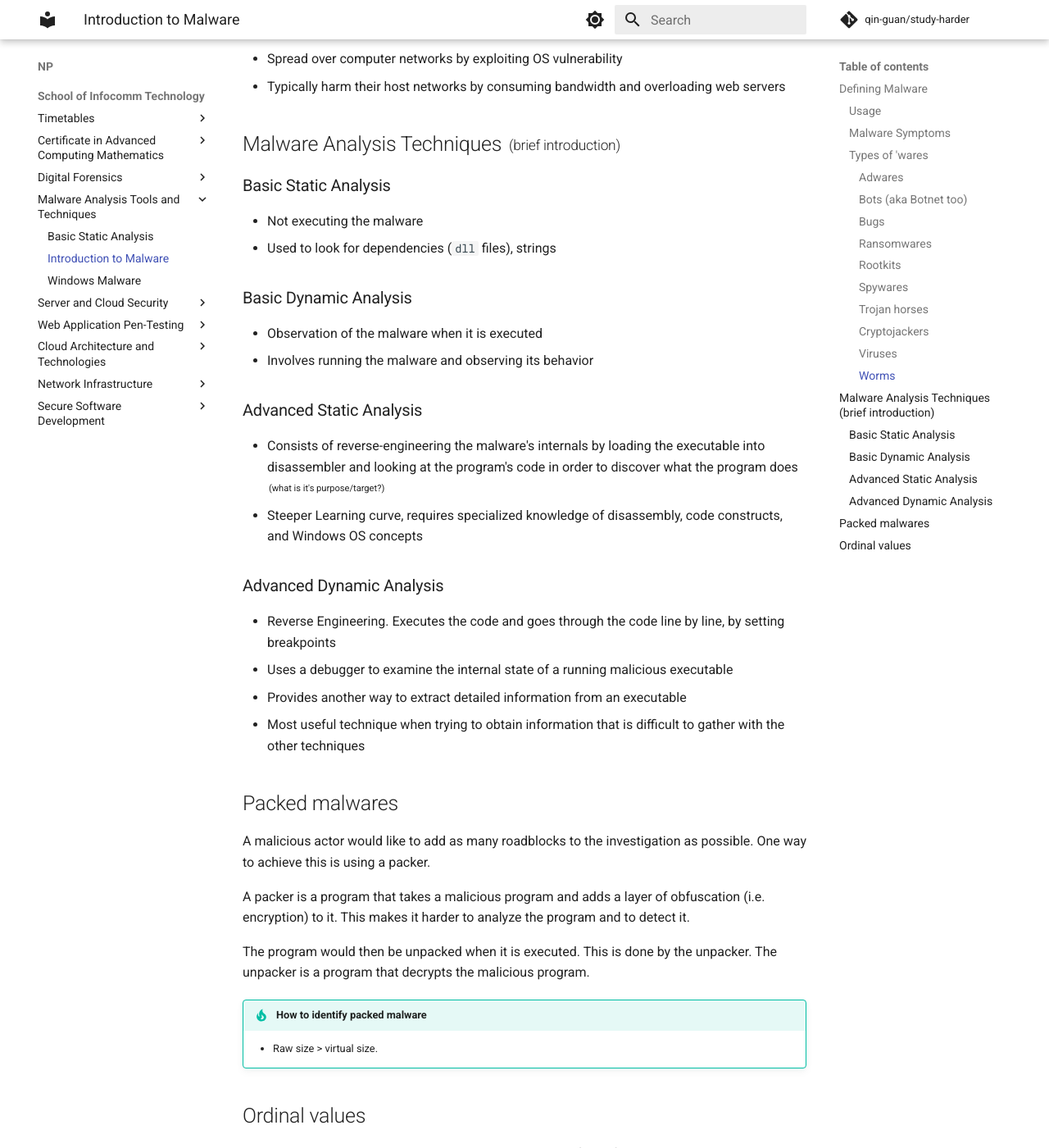
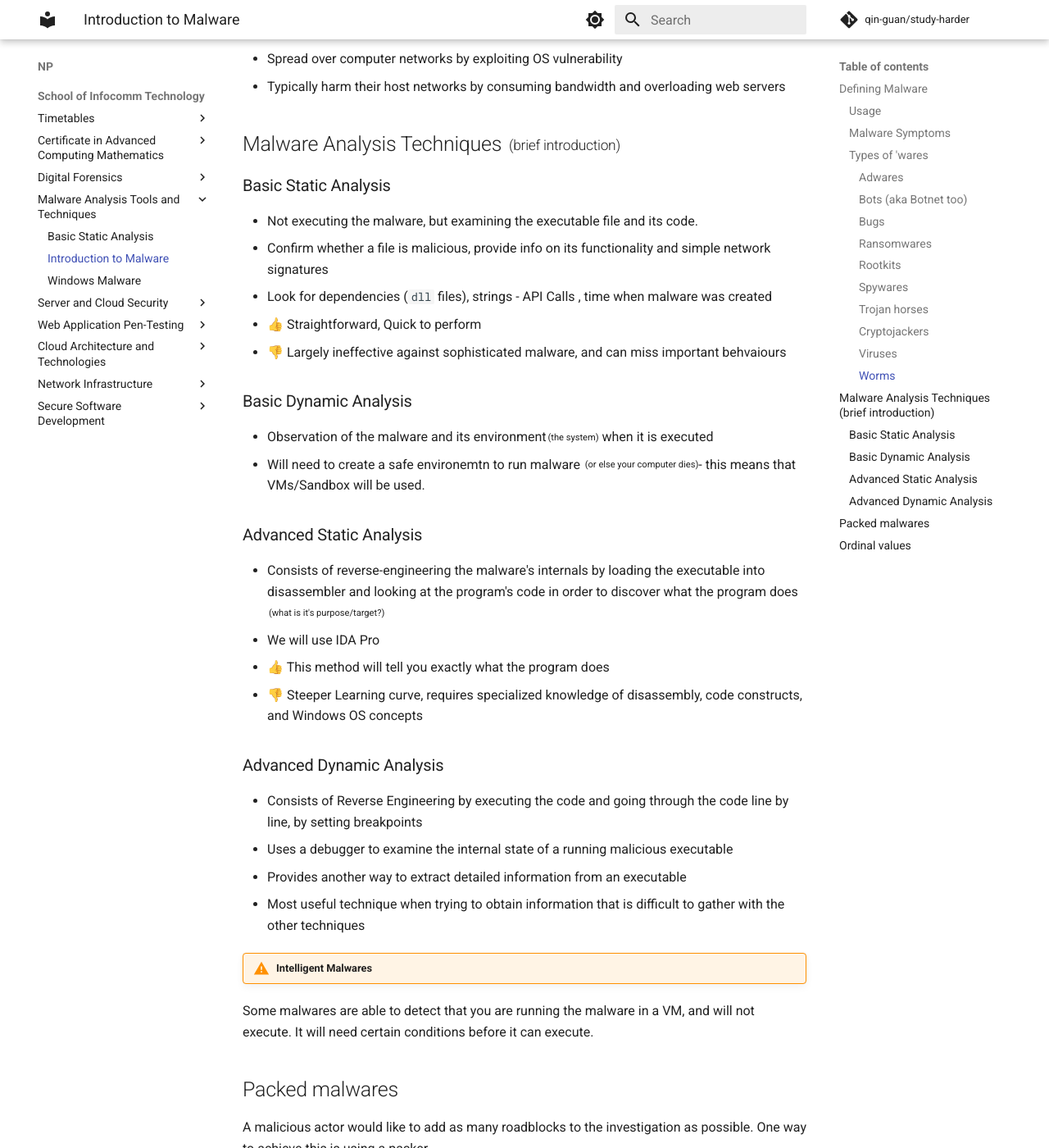
Before and after one commit to qin-guan/study-harder, an MkDocs documentation site: the page built from docs/np/ict/matt/introduction-to-malware.md, in a window 1280 px wide and 1400 px high, scrolled down 2723 px. Shown: the whole window at 82% size. Built offline with MkDocs 1.6.1 and Material for MkDocs 9.7.7, drawn with Linux system fonts in a browser that asks for light colours; comment, search, counter and statistics services are not loaded.

Commit message:
todo: continue adding content
2/3 of anand's first lecture is done.

```diff
--- a/docs/np/ict/matt/introduction-to-malware.md
+++ b/docs/np/ict/matt/introduction-to-malware.md
@@ -99,25 +99,35 @@
 
 ### Basic Static Analysis
 
-- Not executing the malware
-- Used to look for dependencies (`dll` files), strings
+- Not executing the malware, but examining the executable file and its code.
+- Confirm whether a file is malicious, provide info on its functionality and simple network signatures
+- Look for dependencies (`dll` files), strings - API Calls , time when malware was created
+- 👍 Straightforward, Quick to perform
+- 👎 Largely ineffective against sophisticated malware, and can miss important behvaiours
+
+
 
 ### Basic Dynamic Analysis
 
-- Observation of the malware when it is executed
-- Involves running the malware and observing its behavior
+- Observation of the malware and its environment<sub><sup>(the system)</sup></sub> when it is executed
+- Will need to create a safe environemtn to run malware <sub><sup>(or else your computer dies)</sub></sup>- this means that VMs/Sandbox will be used.
 
 ### Advanced Static Analysis
 
 - Consists of reverse-engineering the malware's internals by loading the executable into disassembler and looking at the program's code in order to discover what the program does <sub><sup>(what is it's purpose/target?)</sub></sup>
-- Steeper Learning curve, requires specialized knowledge of disassembly, code constructs, and Windows OS concepts
+-  We will use IDA Pro
+- 👍 This method will tell you exactly what the program does
+- 👎 Steeper Learning curve, requires specialized knowledge of disassembly, code constructs, and Windows OS concepts
 
 ### Advanced Dynamic Analysis
 
-- Reverse Engineering. Executes the code and goes through the code line by line, by setting breakpoints
+- Consists of Reverse Engineering by executing the code and going through the code line by line, by setting breakpoints
 - Uses a debugger to examine the internal state of a running malicious executable
 - Provides another way to extract detailed information from an executable
 - Most useful technique when trying to obtain information that is difficult to gather with the other techniques
+
+!!! warning "Intelligent Malwares"
+  Some malwares are able to detect that you are running the malware in a VM, and will not execute. It will need certain conditions before it can execute.
 
 ## Packed malwares
 
```
